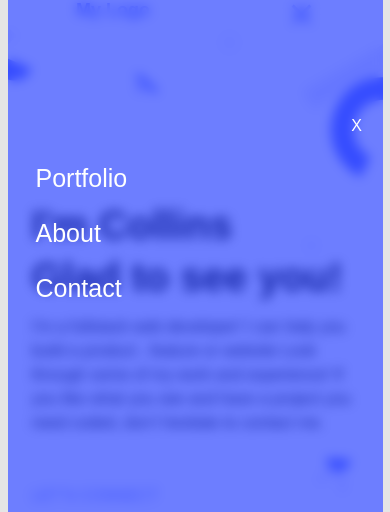
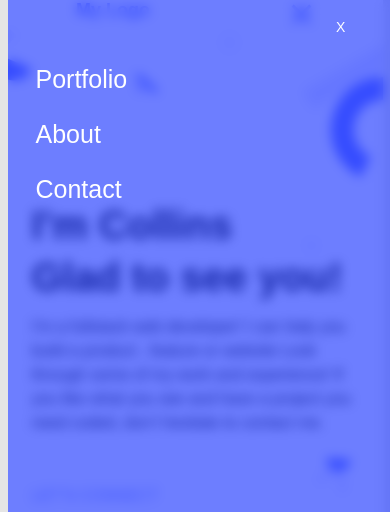
Before and after one commit to Carshy/portfolio-skeleton-mobile, a website: page index.html in a window 390 px wide. Both pictures are taken after a click on the element 301 px from the left and 14 px from the top of the page. Shown: the top 512 px of the page. Drawn offline with Linux system fonts and the light colour scheme.

Commit message:
Made changes on style.css and script.js to fix the requirement as requested by the reviewer

```diff
--- a/styles/style.css
+++ b/styles/style.css
@@ -741,14 +741,14 @@ form .contacts-lists {
   .nav-menu.active {
     top: 0;
     z-index: 10;
-    width: 375px;
+    width: 100%;
     height: 100%;
-    padding: 100px 0 0 28px;
+    padding: 1px 0 0 28px;
   }
 
   #menu-x {
-    margin-left: 91%;
-    font-size: 16px !important;
+    margin-left: 83%;
+    font-size: 14px;
   }
 
   .nav-menu li a {
```
